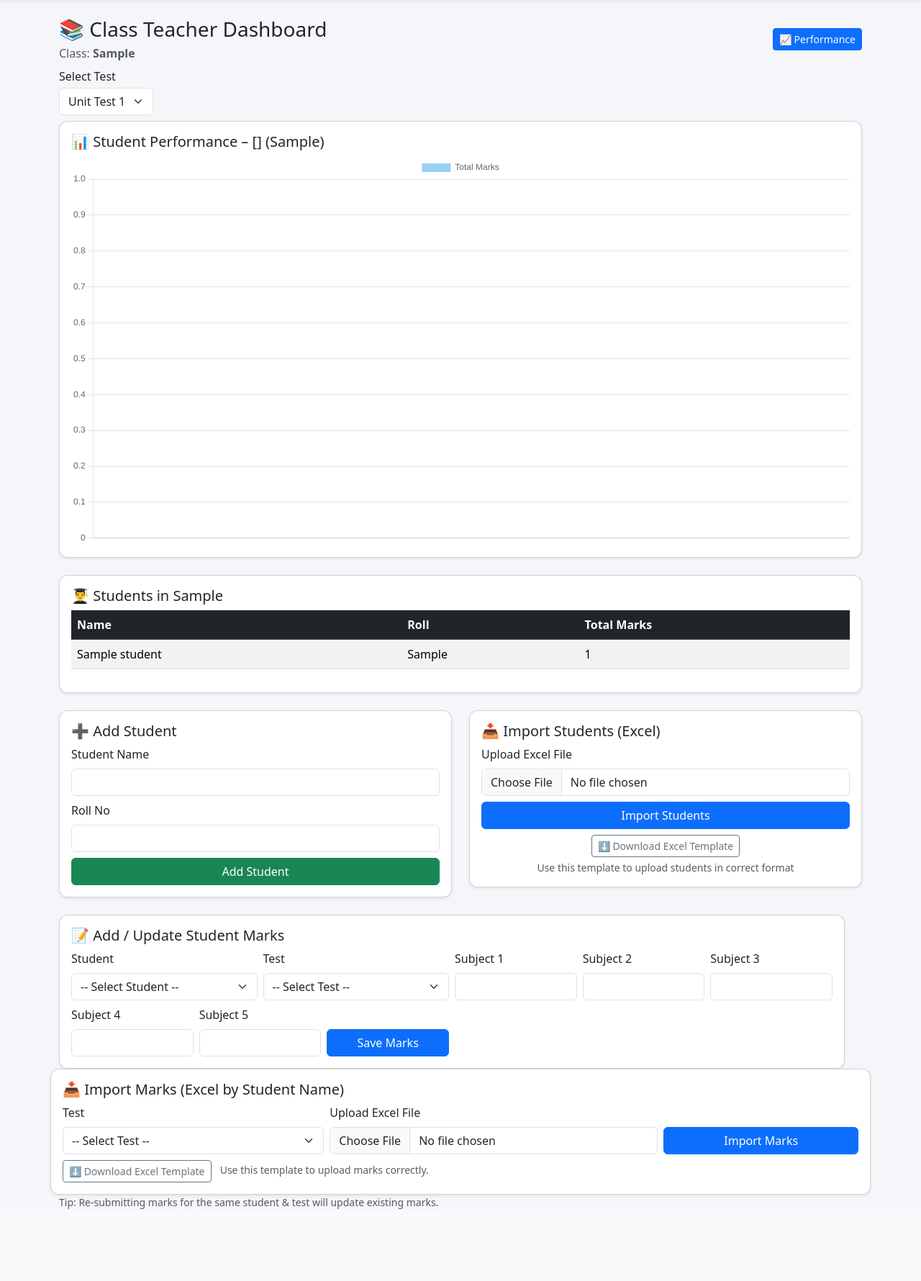
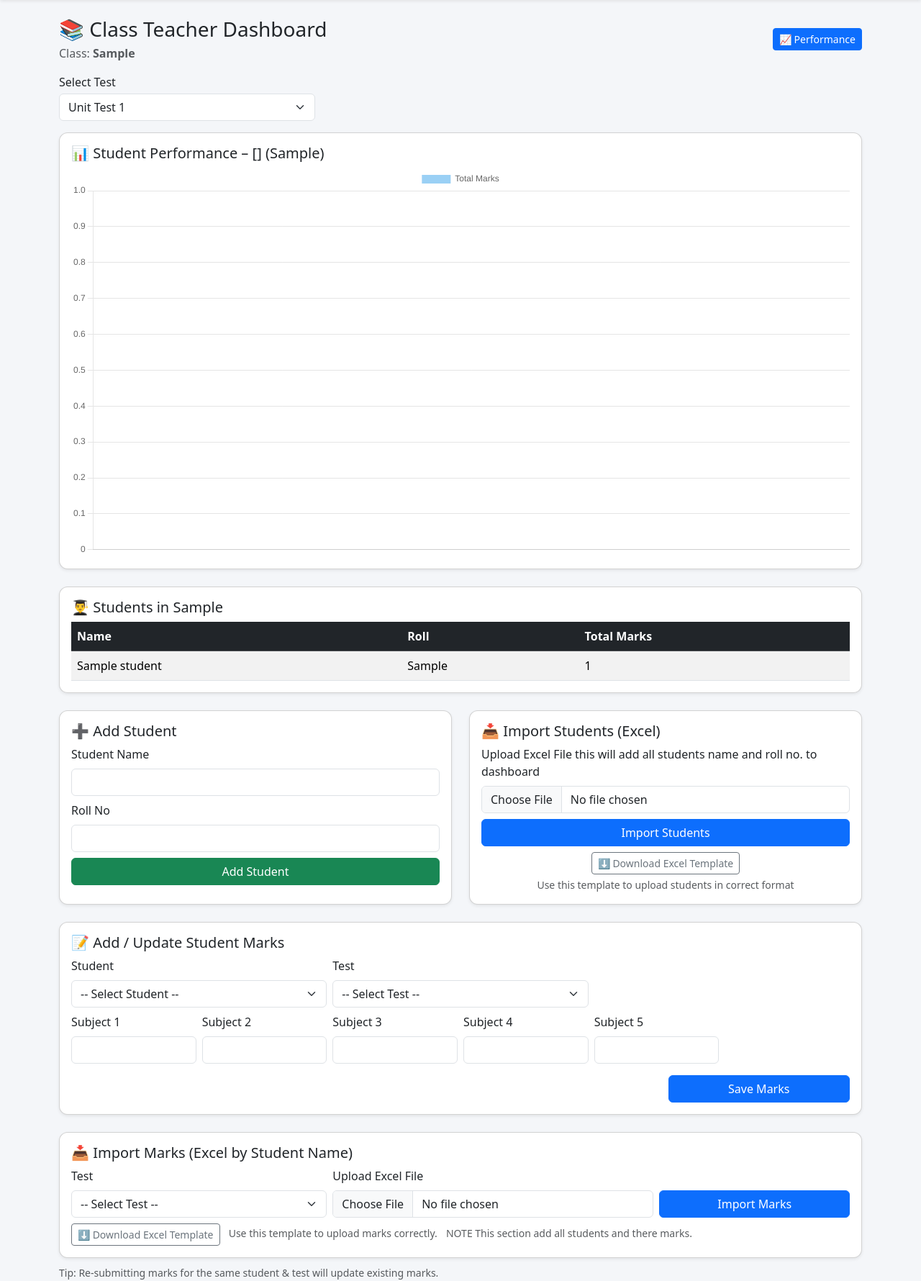
Before and after one commit to hsd01/student_teacher_management, a Flask app: template templates/teacher_dashboard.html in a window 1280 px wide. Shown: the part 56-1836 px from the top of the page at 72% size. Before the commit the page ends 1736 px from the top, so only its background shows below. Run offline with Flask 3, Linux system fonts and the light colour scheme; the template is opened without the code that fills it: most values are stand-ins (such as "Sample title", 1, 10 or a date in 2020).

Commit message:
changes: teacher_dashboard new fields and import and export for excel next update 2

```diff
--- a/app.py
+++ b/app.py
@@ -555,7 +555,7 @@ def download_students_template():
     sheet.title = "Students Template"
 
     # Header format for students import
-    sheet.append(["name", "roll_no", "class"])
+    sheet.append(["name", "roll_no"])
 
     file_path = "students_template.xlsx"
     wb.save(file_path)
--- a/templates/teacher_dashboard.html
+++ b/templates/teacher_dashboard.html
@@ -3,19 +3,18 @@
 
 {% block content %}
 
-<div class="d-flex justify-content-between align-items-center mb-2">
+<div class="d-flex justify-content-between align-items-center mb-3">
   <div>
     <h3 class="mb-1">📚 Class Teacher Dashboard</h3>
     <p class="text-muted mb-0">Class: <b>{{ teacher_class }}</b></p>
   </div>
-  <!-- ✅ Performance Button -->
-  <a href="/performance" class="btn btn-primary btn-sm">
-    📈 Performance
-  </a>
+  <a href="/performance" class="btn btn-primary btn-sm">📈 Performance</a>
 </div>
-<form method="GET" class="mb-2">
-  <div class="d-flex gap-2 align-items-end">
-    <div>
+
+<!-- Test Selector -->
+<form method="GET" class="mb-3">
+  <div class="row">
+    <div class="col-md-4">
       <label class="form-label mb-1">Select Test</label>
       <select name="test" class="form-select" onchange="this.form.submit()">
         <option value="unit1" {% if selected_test == 'unit1' %}selected{% endif %}>Unit Test 1</option>
@@ -27,20 +26,22 @@
   </div>
 </form>
 
+<!-- Chart -->
 <div class="row mb-4">
-  <div class="col-md-12">
+  <div class="col-12">
     <div class="card p-3 shadow-sm">
-      <!--h5>📊 Student Performance ({{ teacher_class }})</h5-->
       <h5>📊 Student Performance – {{ selected_test|capitalize }} ({{ teacher_class }})</h5>
-
       <canvas id="classPerformance"></canvas>
     </div>
   </div>
 </div>
 
+<!-- Students Table -->
+<div class="row mb-4">
+  <div class="col-12">
     <div class="card shadow-sm p-3">
       <h5>👨‍🎓 Students in {{ teacher_class }}</h5>
-  <table class="table table-striped">
+      <table class="table table-striped mb-0">
         <thead class="table-dark">
           <tr>
             <th>Name</th>
@@ -59,6 +60,8 @@
         </tbody>
       </table>
     </div>
+  </div>
+</div>
 
 <script>
   const labels = {{ labels | tojson }};
@@ -76,80 +79,51 @@
   });
 </script>
 
-<div class="row mt-4">
-  <!-- ➕ Add Single Student -->
+<!-- Add Student + Import Students -->
+<div class="row mb-4">
   <div class="col-md-6">
-    <div class="card shadow-sm p-3">
+    <div class="card shadow-sm p-3 h-100">
       <h5>➕ Add Student</h5>
       <form method="POST" action="/student/add">
         <input type="hidden" name="class" value="{{ teacher_class }}">
-
         <div class="mb-2">
           <label class="form-label">Student Name</label>
           <input class="form-control" name="name" required>
         </div>
-
         <div class="mb-2">
           <label class="form-label">Roll No</label>
           <input class="form-control" name="roll_no" required>
         </div>
-
         <button class="btn btn-success w-100">Add Student</button>
       </form>
     </div>
   </div>
 
-  <!-- 📥 Import Excel -->
-  <!--div class="col-md-6">
-    <div class="card shadow-sm p-3">
+  <div class="col-md-6">
+    <div class="card shadow-sm p-3 h-100">
       <h5>📥 Import Students (Excel)</h5>
       <form method="POST" action="/students/import" enctype="multipart/form-data">
         <input type="hidden" name="class" value="{{ teacher_class }}">
-
         <div class="mb-2">
-          <label class="form-label">Upload Excel File</label>
+          <label class="form-label">Upload Excel File this will add all students name and roll no. to dashboard</label>
           <input type="file" class="form-control" name="file" accept=".xlsx,.xls" required>
         </div>
-
-        <button class="btn btn-primary w-100">Import Students</button>
-      </form>
-    </div>
-  </div>
-</div-->
-<!-- 📥 Import Excel -->
-<div class="col-md-6">
-  <div class="card shadow-sm p-3">
-    <h5>📥 Import Students (Excel)</h5>
-    <form method="POST" action="/students/import" enctype="multipart/form-data">
-      <input type="hidden" name="class" value="{{ teacher_class }}">
-
-      <div class="mb-2">
-        <label class="form-label">Upload Excel File</label>
-        <input type="file" class="form-control" name="file" accept=".xlsx,.xls" required>
-      </div>
-
         <button class="btn btn-primary w-100">Import Students</button>
       </form>
 
-    <!-- ✅ Download Template -->
       <div class="mt-2 text-center">
-      <a href="/students/template" class="btn btn-outline-secondary btn-sm">
-        ⬇ Download Excel Template
-      </a>
-      <small class="d-block text-muted mt-1">
-        Use this template to upload students in correct format
-      </small>
+        <a href="/students/template" class="btn btn-outline-secondary btn-sm">⬇ Download Excel Template</a>
+        <small class="d-block text-muted mt-1">Use this template to upload students in correct format</small>
+      </div>
     </div>
   </div>
 </div>
 
-
-<div class="row mt-4">
-  <!-- 📝 Add / Update Marks -->
-  <div class="col-md-12">
+<!-- Add Marks -->
+<!--div class="row mb-4">
+  <div class="col-12">
     <div class="card shadow-sm p-3">
       <h5>📝 Add / Update Student Marks</h5>
-
       <form method="POST" action="/marks/save" class="row g-2">
         <div class="col-md-3">
           <label class="form-label">Student</label>
@@ -172,30 +146,12 @@
           </select>
         </div>
 
+        {% for i in range(1,6) %}
         <div class="col-md-2">
-          <label class="form-label">Subject 1</label>
-          <input type="number" name="subject1" class="form-control" min="0" max="100" required>
+          <label class="form-label">Subject {{ i }}</label>
+          <input type="number" name="subject{{ i }}" class="form-control" min="0" max="100" required>
         </div>
-
-        <div class="col-md-2">
-          <label class="form-label">Subject 2</label>
-          <input type="number" name="subject2" class="form-control" min="0" max="100" required>
-        </div>
-
-        <div class="col-md-2">
-          <label class="form-label">Subject 3</label>
-          <input type="number" name="subject3" class="form-control" min="0" max="100" required>
-        </div>
-
-        <div class="col-md-2">
-          <label class="form-label">Subject 4</label>
-          <input type="number" name="subject4" class="form-control" min="0" max="100" required>
-        </div>
-
-        <div class="col-md-2">
-          <label class="form-label">Subject 5</label>
-          <input type="number" name="subject5" class="form-control" min="0" max="100" required>
-        </div>
+        {% endfor %}
 
         <div class="col-md-2 align-self-end">
           <button class="btn btn-primary w-100">Save Marks</button>
@@ -203,11 +159,78 @@
       </form>
     </div>
   </div>
+</div-->
+<!-- Add Marks -->
+<div class="row mb-4">
+  <div class="col-12">
+    <div class="card shadow-sm p-3">
+      <h5>📝 Add / Update Student Marks</h5>
+
+      <form method="POST" action="/marks/save">
+        <!-- Row 1: Student + Test -->
+        <div class="row g-2 mb-2">
+          <div class="col-md-4">
+            <label class="form-label">Student</label>
+            <select name="student_id" class="form-select" required>
+              <option value="">-- Select Student --</option>
+              {% for s in students %}
+              <option value="{{ s.id }}">{{ s.name }} ({{ s.roll_no }})</option>
+              {% endfor %}
+            </select>
           </div>
 
+          <div class="col-md-4">
+            <label class="form-label">Test</label>
+            <select name="test_name" class="form-select" required>
+              <option value="">-- Select Test --</option>
+              <option value="unit1">Unit Test 1</option>
+              <option value="unit2">Unit Test 2</option>
+              <option value="halfyearly">Half Yearly</option>
+              <option value="final">Final Exam</option>
+            </select>
+          </div>
+        </div>
+
+        <!-- Row 2: Subjects -->
+        <div class="row g-2 mb-3">
+          <div class="col-md-2">
+            <label class="form-label">Subject 1</label>
+            <input type="number" name="subject1" class="form-control" min="0" max="100" required>
+          </div>
+          <div class="col-md-2">
+            <label class="form-label">Subject 2</label>
+            <input type="number" name="subject2" class="form-control" min="0" max="100" required>
+          </div>
+          <div class="col-md-2">
+            <label class="form-label">Subject 3</label>
+            <input type="number" name="subject3" class="form-control" min="0" max="100" required>
+          </div>
+          <div class="col-md-2">
+            <label class="form-label">Subject 4</label>
+            <input type="number" name="subject4" class="form-control" min="0" max="100" required>
+          </div>
+          <div class="col-md-2">
+            <label class="form-label">Subject 5</label>
+            <input type="number" name="subject5" class="form-control" min="0" max="100" required>
+          </div>
+        </div>
+
+        <!-- Row 3: Save Button -->
+        <div class="row">
+          <div class="col-md-3 ms-auto">
+            <button class="btn btn-primary w-100">Save Marks</button>
+          </div>
+        </div>
+      </form>
+    </div>
+  </div>
+</div>
+
+<!-- Import Marks -->
+<div class="row mb-2">
+  <div class="col-12">
     <div class="card shadow-sm p-3">
       <h5>📥 Import Marks (Excel by Student Name)</h5>
-
       <form method="POST" action="/marks/import" enctype="multipart/form-data" class="row g-2">
         <input type="hidden" name="class" value="{{ teacher_class }}">
 
@@ -232,14 +255,12 @@
         </div>
       </form>
 
-  <!-- ✅ Download Template Button -->
       <div class="mt-2">
-    <a href="/marks/template" class="btn btn-outline-secondary btn-sm">
-      ⬇ Download Excel Template
-    </a>
-    <small class="text-muted ms-2">
-      Use this template to upload marks correctly.
-    </small>
+        <a href="/marks/template" class="btn btn-outline-secondary btn-sm">⬇ Download Excel Template</a>
+        <small class="text-muted ms-2">Use this template to upload marks correctly.</small>
+        <small class="text-muted ms-2">NOTE This section add all students and there marks.</small>
+      </div>
+    </div>
   </div>
 </div>
 
```
Also changed, not shown: 3 other files. Lines whose indentation alone changed are shown as unchanged.
